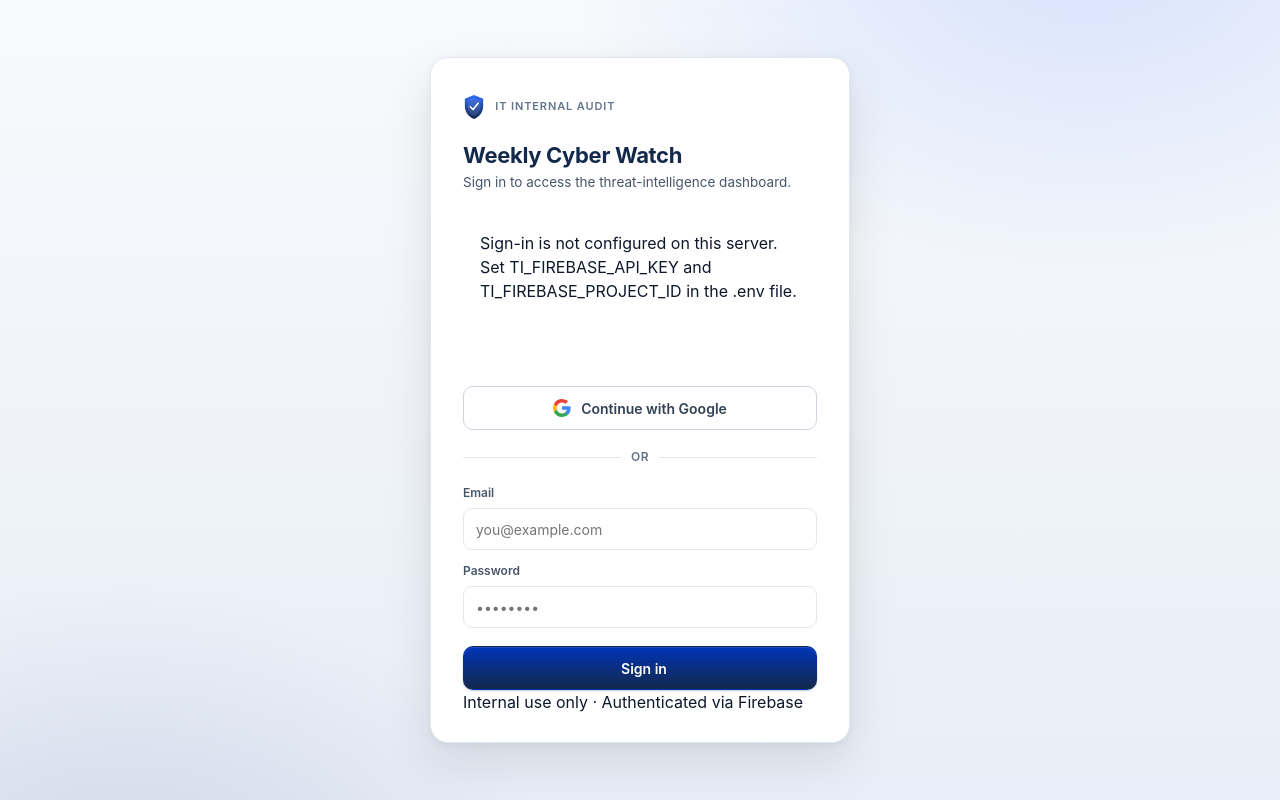
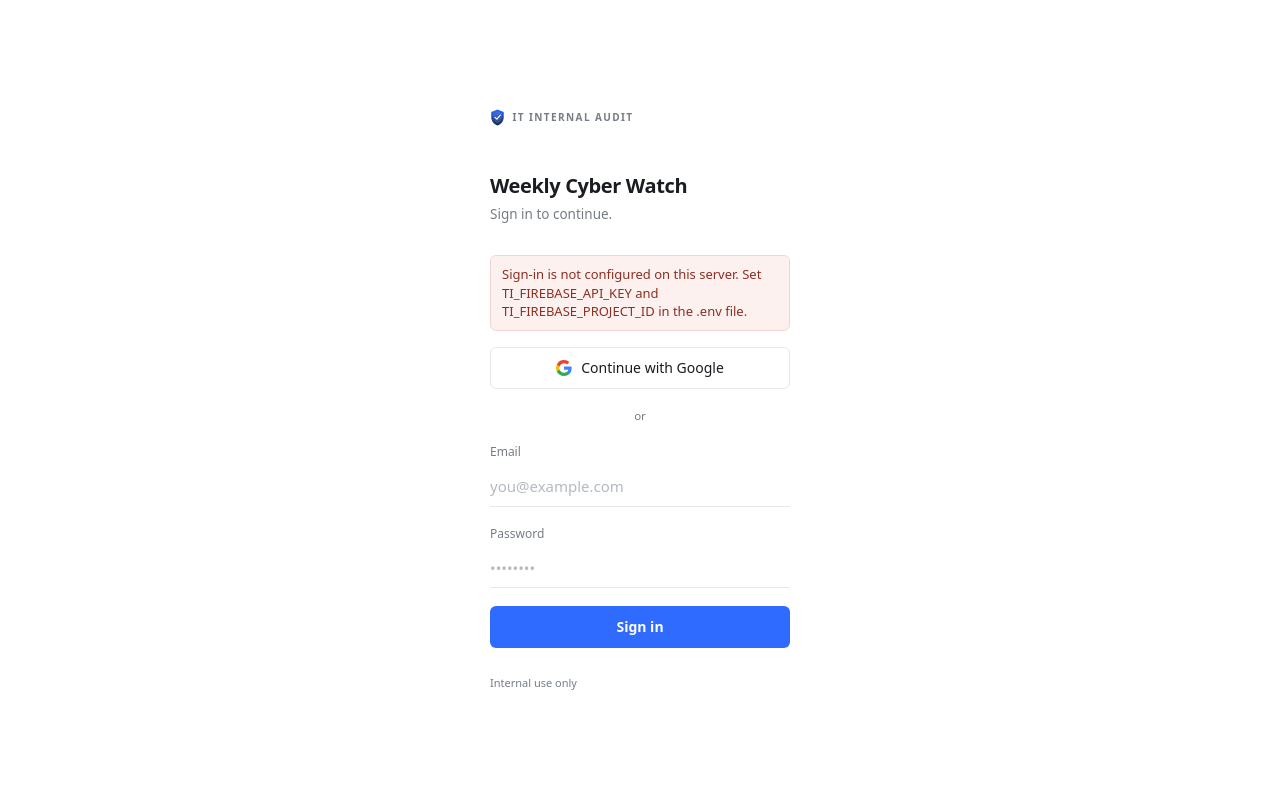
Before and after one commit to shouryamansingh/Threat-intell, a Flask app: page /login in a window 1280 px wide. Run offline with Flask 3, Linux system fonts and the light colour scheme; some libraries are stand-ins or nearby versions.

Commit message:
Redesign sign-in page as quiet utility layout

```diff
--- a/templates/login.html
+++ b/templates/login.html
@@ -2,136 +2,146 @@
 <html lang="en">
 <head>
 <meta charset="UTF-8">
-<title>Sign in · Weekly Cyber Watch</title>
+<meta name="viewport" content="width=device-width, initial-scale=1">
+<title>Sign in · {{ brand.name }}</title>
 <link rel="icon" type="image/svg+xml" href="{{ brand.icon }}">
-<link href="https://cdn.jsdelivr.net/npm/bootstrap@5.3.0/dist/css/bootstrap.min.css" rel="stylesheet">
-<link rel="stylesheet" href="https://cdnjs.cloudflare.com/ajax/libs/font-awesome/6.4.0/css/all.min.css">
 <style>
+  /* ── Quiet utility ───────────────────────────────────────────────
+     Three people sign in here once a week. A door you walk through
+     every Monday should not have ceremony on it, so: no card, no
+     shadow, no gradient. The form sits on the page directly.
+
+     One typeface at three sizes. The accent appears exactly twice —
+     the focused field's underline and the submit button — so it means
+     "this is where you are" rather than decorating.
+
+     Brand marks come from TI_BRAND_* (see .env.example). They are
+     deliberately not in this file: the repository does not carry the
+     employer's visual identity, and check_secrets.py enforces that.
+     Unset, the neutral shield below is used instead.                */
   :root {
-    --brand-dark: #13294B;
-    --brand-blue: #2F6BFF;
-    --brand-tint: #EAF0FF;
-    --slate-50:  #f8fafc;
-    --slate-200: #e2e8f0;
-    --slate-300: #cbd5e1;
-    --slate-500: #64748b;
-    --slate-600: #475569;
-    --slate-700: #334155;
-    --slate-900: #0f172a;
+    --ink:    #191C20;
+    --muted:  #767D86;
+    --line:   #E6E8EC;
+    --accent: {{ brand.color or '#35506E' }};
+    --bg:     #FFFFFF;
+    --hover:  #F6F7F9;
   }
+
   * { box-sizing: border-box; }
+
+  html, body { height: 100%; }
   body {
     margin: 0;
-    min-height: 100vh;
-    font-family: "Geist", "Inter", -apple-system, "Segoe UI", sans-serif;
-    background:
-      radial-gradient(900px 600px at 85% -10%, rgba(47,107,255,0.18), transparent 60%),
-      radial-gradient(700px 500px at 10% 110%, rgba(0,33,113,0.10), transparent 60%),
-      linear-gradient(180deg, #f8fafc 0%, #e8eef7 100%);
+    background: var(--bg);
+    color: var(--ink);
+    font-family: ui-sans-serif, system-ui, -apple-system, "Segoe UI", Roboto, sans-serif;
+    font-size: 16px;
+    line-height: 1.55;
+    -webkit-font-smoothing: antialiased;
     display: flex; align-items: center; justify-content: center;
-    padding: 24px;
-    color: var(--slate-900);
+    padding: 40px 26px;
   }
-  .login-card {
-    background: #ffffff;
-    width: min(420px, 100%);
-    border: 1px solid var(--slate-200);
-    border-radius: 18px;
-    padding: 36px 32px 28px;
-    box-shadow: 0 20px 50px rgba(2,6,23,0.10), 0 2px 8px rgba(2,6,23,0.05);
-    position: relative;
+
+  main { width: 100%; max-width: 300px; }
+
+  /* Masthead ---------------------------------------------------- */
+  .mk { display: flex; align-items: center; gap: 8px; margin-bottom: 44px; }
+  .mk img { height: 17px; width: auto; display: block; }
+  .mk svg { width: 15px; height: 15px; flex: none; display: block; }
+  .mk .strap {
+    font-size: 10px; letter-spacing: .14em; text-transform: uppercase;
+    color: var(--muted); font-weight: 600;
   }
-  .brand {
-    display: flex; align-items: center; gap: 10px;
-    margin-bottom: 22px;
+
+  h1 { font-size: 20px; font-weight: 620; letter-spacing: -.018em; margin: 0 0 3px; }
+  .subtitle { font-size: 13.5px; color: var(--muted); margin: 0 0 30px; }
+
+  /* Messages ---------------------------------------------------- */
+  .alert {
+    display: none; font-size: 13px; line-height: 1.45;
+    padding: 9px 11px; border-radius: 6px; margin-bottom: 16px;
   }
-  .brand img { height: 26px; width: auto; }
-  .brand .strap {
-    font-size: 11px; font-weight: 600; letter-spacing: 0.08em;
-    color: var(--slate-500); text-transform: uppercase;
+  .alert.show { display: block; }
+  .alert.err  { background: #FDF1F0; color: #8C2F22; border: 1px solid #F3D6D2; }
+  .alert.info { background: #F1F4F8; color: #35506E; border: 1px solid #DBE2EB; }
+
+  /* Google ------------------------------------------------------ */
+  .btn-google {
+    width: 100%; height: 42px; cursor: pointer;
+    background: transparent; color: var(--ink);
+    border: 1px solid var(--line); border-radius: 6px;
+    display: flex; align-items: center; justify-content: center; gap: 9px;
+    font: inherit; font-size: 14px; font-weight: 520;
+    transition: background .15s, border-color .15s;
   }
-  h1 {
-    font-size: 22px; font-weight: 650; letter-spacing: -0.015em;
-    margin: 4px 0 4px;
-    color: var(--brand-dark);
+  .btn-google:hover { background: var(--hover); border-color: #D6DAE0; }
+  .btn-google:disabled { opacity: .55; cursor: default; }
+
+  .divider { text-align: center; font-size: 11.5px; color: var(--muted); margin: 18px 0; }
+
+  /* Fields: underline, not box — less ink for the same function --- */
+  .field { margin-bottom: 18px; }
+  label { display: block; font-size: 12px; color: var(--muted); margin-bottom: 5px; }
+  input {
+    width: 100%; height: 40px; padding: 0; font: inherit; font-size: 15px;
+    color: var(--ink); background: transparent;
+    border: none; border-bottom: 1px solid var(--line); border-radius: 0;
+    transition: border-color .15s;
   }
-  .subtitle {
-    font-size: 13.5px; color: var(--slate-600);
-    margin: 0 0 22px;
-    line-height: 1.5;
+  input::placeholder { color: #B4BAC2; }
+  input:focus { outline: none; border-bottom-color: var(--accent); }
+  input:-webkit-autofill { -webkit-text-fill-color: var(--ink); transition: background-color 9999s; }
+
+  /* Submit ------------------------------------------------------ */
+  .btn-primary-cta {
+    width: 100%; height: 42px; margin-top: 8px; cursor: pointer;
+    background: var(--accent); color: #fff; border: none; border-radius: 6px;
+    font: inherit; font-size: 14px; font-weight: 600;
+    display: flex; align-items: center; justify-content: center; gap: 8px;
+    transition: filter .15s;
   }
-  .btn-google {
-    width: 100%; height: 44px;
-    display: inline-flex; align-items: center; justify-content: center; gap: 10px;
-    border: 1px solid var(--slate-300); border-radius: 10px;
-    background: #ffffff; color: var(--slate-700);
-    font-size: 14px; font-weight: 600; cursor: pointer;
-    transition: background .15s, border-color .15s, box-shadow .15s;
-    font-family: inherit;
+  .btn-primary-cta:hover { filter: brightness(1.12); }
+  .btn-primary-cta:disabled { opacity: .6; cursor: default; }
+
+  .spinner { display: none; width: 13px; height: 13px; flex: none;
+    border: 2px solid rgba(255,255,255,.4); border-top-color: #fff;
+    border-radius: 50%; animation: spin .6s linear infinite; }
+  .loading .spinner { display: block; }
+  @keyframes spin { to { transform: rotate(360deg); } }
+
+  /* The footnote gets its own air — on the old page it touched the
+     button and read as a caption for it. */
+  .footnote { margin-top: 26px; font-size: 11px; color: var(--muted); }
+
+  :focus-visible { outline: 2px solid var(--accent); outline-offset: 3px; }
+  @media (prefers-reduced-motion: reduce) {
+    *, *::before, *::after { transition: none !important; animation: none !important; }
   }
-  .btn-google:hover { background: var(--slate-50); border-color: var(--slate-500); }
-  .btn-google:active { transform: translateY(1px); }
-  .btn-google svg { flex-shrink: 0; }
-  .divider {
-    display: flex; align-items: center; gap: 10px;
-    margin: 18px 0;
-    color: var(--slate-500); font-size: 12px; font-weight: 600; letter-spacing: 0.05em; text-transform: uppercase;
-  }
-  .divider::before, .divider::after {
-    content: ""; flex: 1; height: 1px; background: var(--slate-200);
-  }
-  .field { margin-bottom: 12px; }
-  .field label {
-    display: block; font-size: 12px; font-weight: 600;
-    color: var(--slate-600); margin-bottom: 6px;
-  }
-  .field input {
-    width: 100%; height: 42px;
-    padding: 0 12px;
-    border: 1px solid var(--slate-200); border-radius: 9px;
-    font-size: 14px; font-family: inherit;
-    color: var(--slate-900); background: #ffffff;
-    transition: border-color .15s, box-shadow .15s;
-  }
-  .field input:focus {
-    outline: none;
-    border-color: var(--brand-blue);
-    box-shadow: 0 0 0 3px rgba(47,107,255,0.18);
-  }
-  .btn-primary-cta {
-    width: 100%; height: 44px;
-    margin-top: 6px;
-    border-radius: 10px; border: 1px solid transparent;
-    background: linear-gradient(180deg, #0033b8 0%, var(--brand-dark) 100%);
-    color: #ffffff; font-size: 14px; font-weight: 600; cursor: pointer;
-    box-shadow: 0 1px 2px rgba(0,33,113,0.25), inset 0 1px 0 rgba(255,255,255,0.12);
-    transition: background .15s, box-shadow .15s, transform .08s;
-    font-family: inherit;
-    display: inline-flex; align-items: center; justify-content: center; gap: 8px;
-  }
-  .btn-primary-cta:hover {
-    background: linear-gradient(180deg, #0040d8 0%, #001a4f 100%);
-    box-shadow: 0 4px 12px rgba(0,33,113,0.30);
-  }
-  .btn-primary-cta:active { transform: translateY(1px); }
-  .btn-primary-cta:disabled { opacity: .65; cursor: not-allowed; }
-
 </style>
 </head>
 <body>
-  <main class="login-card" role="main">
-    <div class="brand">
+  <main role="main">
+    <div class="mk">
+      {% if brand.logo %}
       <img src="{{ brand.logo }}" alt="{{ brand.name }}">
+      {% else %}
+      <svg viewBox="0 0 24 24" fill="none" aria-hidden="true">
+        <path d="M12 2 4 5.5v6c0 5 3.4 9.2 8 10.5 4.6-1.3 8-5.5 8-10.5v-6L12 2Z"
+              stroke="{{ brand.color or '#35506E' }}" stroke-width="1.9" stroke-linejoin="round"/>
+      </svg>
+      {% endif %}
       <span class="strap">IT Internal Audit</span>
     </div>
+
     <h1>Weekly Cyber Watch</h1>
-    <p class="subtitle">Sign in to access the threat-intelligence dashboard.</p>
+    <p class="subtitle">Sign in to continue.</p>
 
     <div class="alert err"  id="err"></div>
     <div class="alert info" id="info"></div>
 
     <button id="google-btn" class="btn-google" type="button">
-      <svg width="18" height="18" viewBox="0 0 18 18" xmlns="http://www.w3.org/2000/svg">
+      <svg width="16" height="16" viewBox="0 0 18 18" xmlns="http://www.w3.org/2000/svg" aria-hidden="true">
         <path d="M17.64 9.2c0-.637-.057-1.251-.164-1.84H9v3.481h4.844a4.14 4.14 0 0 1-1.796 2.716v2.259h2.908c1.702-1.567 2.684-3.875 2.684-6.615z" fill="#4285F4"/>
         <path d="M9 18c2.43 0 4.467-.806 5.956-2.18l-2.908-2.26c-.806.54-1.837.86-3.048.86-2.344 0-4.328-1.584-5.036-3.711H.957v2.332A8.997 8.997 0 0 0 9 18z" fill="#34A853"/>
         <path d="M3.964 10.71A5.41 5.41 0 0 1 3.682 9c0-.593.102-1.17.282-1.71V4.958H.957A8.996 8.996 0 0 0 0 9c0 1.452.348 2.827.957 4.042l3.007-2.332z" fill="#FBBC05"/>
@@ -157,11 +167,9 @@
       </button>
     </form>
 
-
-    <div class="footnote">Internal use only · Authenticated via Firebase</div>
+    <div class="footnote">Internal use only</div>
   </main>
 
-  <!-- Firebase compat SDK (no bundler required) -->
   <script src="https://www.gstatic.com/firebasejs/10.12.0/firebase-app-compat.js"></script>
   <script src="https://www.gstatic.com/firebasejs/10.12.0/firebase-auth-compat.js"></script>
   <script>
```
